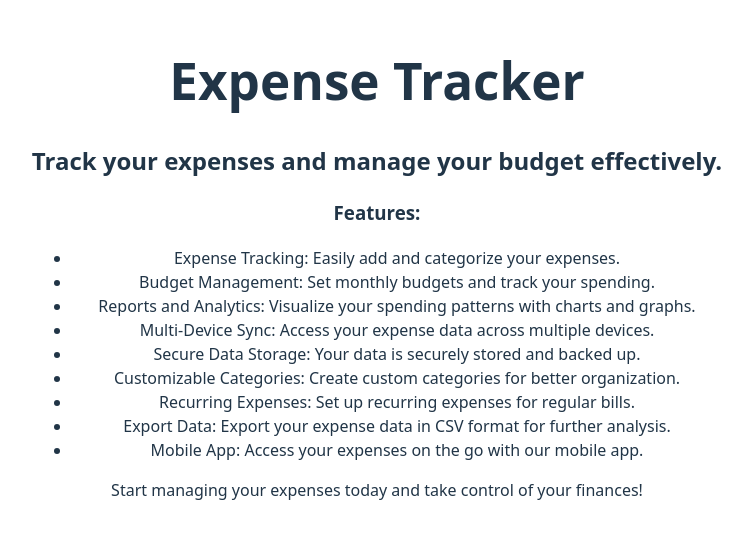
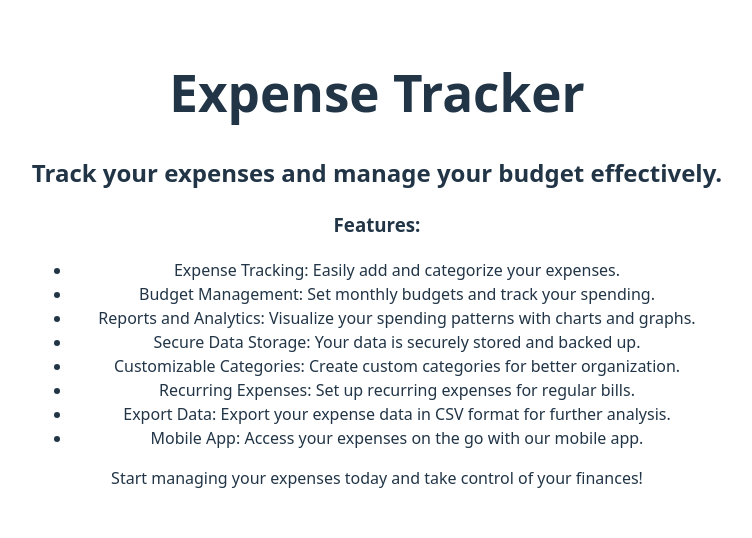
Before and after one commit to iamdhruv17/Full-stack-feb26, a React (Vite) app in the folder expense/: page / in a window 1280 px wide. Shown: the part 132-670 px from the top of the page, without its empty margins (263-1015 px from the left). Built offline with nearby package versions, Linux system fonts and the light colour scheme.

Commit message:
05=03-2026

```diff
--- a/expense/src/App.jsx
+++ b/expense/src/App.jsx
@@ -16,7 +16,7 @@ function App() {
       <li>Expense Tracking: Easily add and categorize your expenses.</li>
       <li>Budget Management: Set monthly budgets and track your spending.</li>
       <li>Reports and Analytics: Visualize your spending patterns with charts and graphs.</li>
-      <li>Multi-Device Sync: Access your expense data across multiple devices.</li>
+      {/* <li>Multi-Device Sync: Access your expense data across multiple devices.</li> */}
       <li>Secure Data Storage: Your data is securely stored and backed up.</li>
       <li>Customizable Categories: Create custom categories for better organization.</li>
       <li>Recurring Expenses: Set up recurring expenses for regular bills.</li>
```
